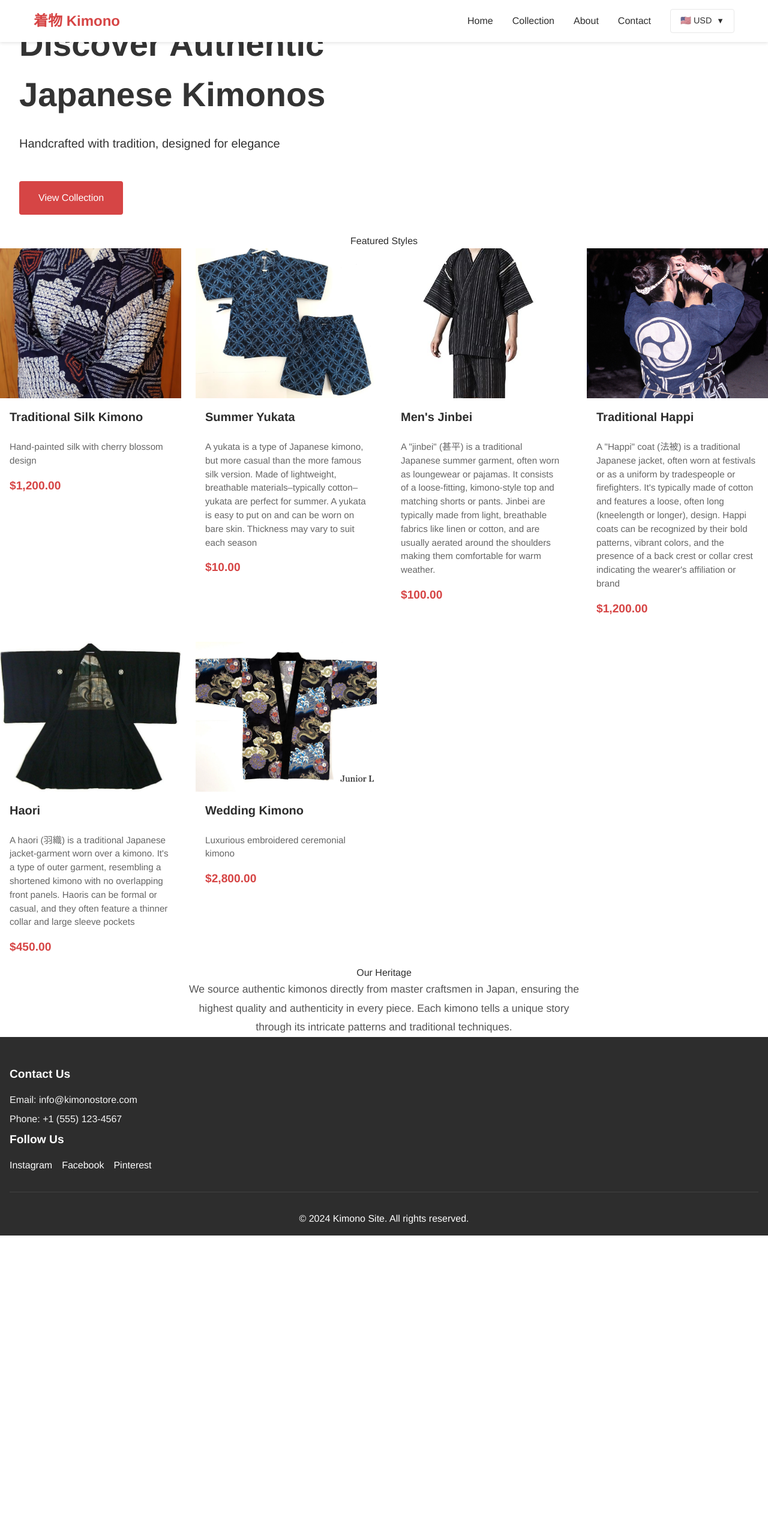
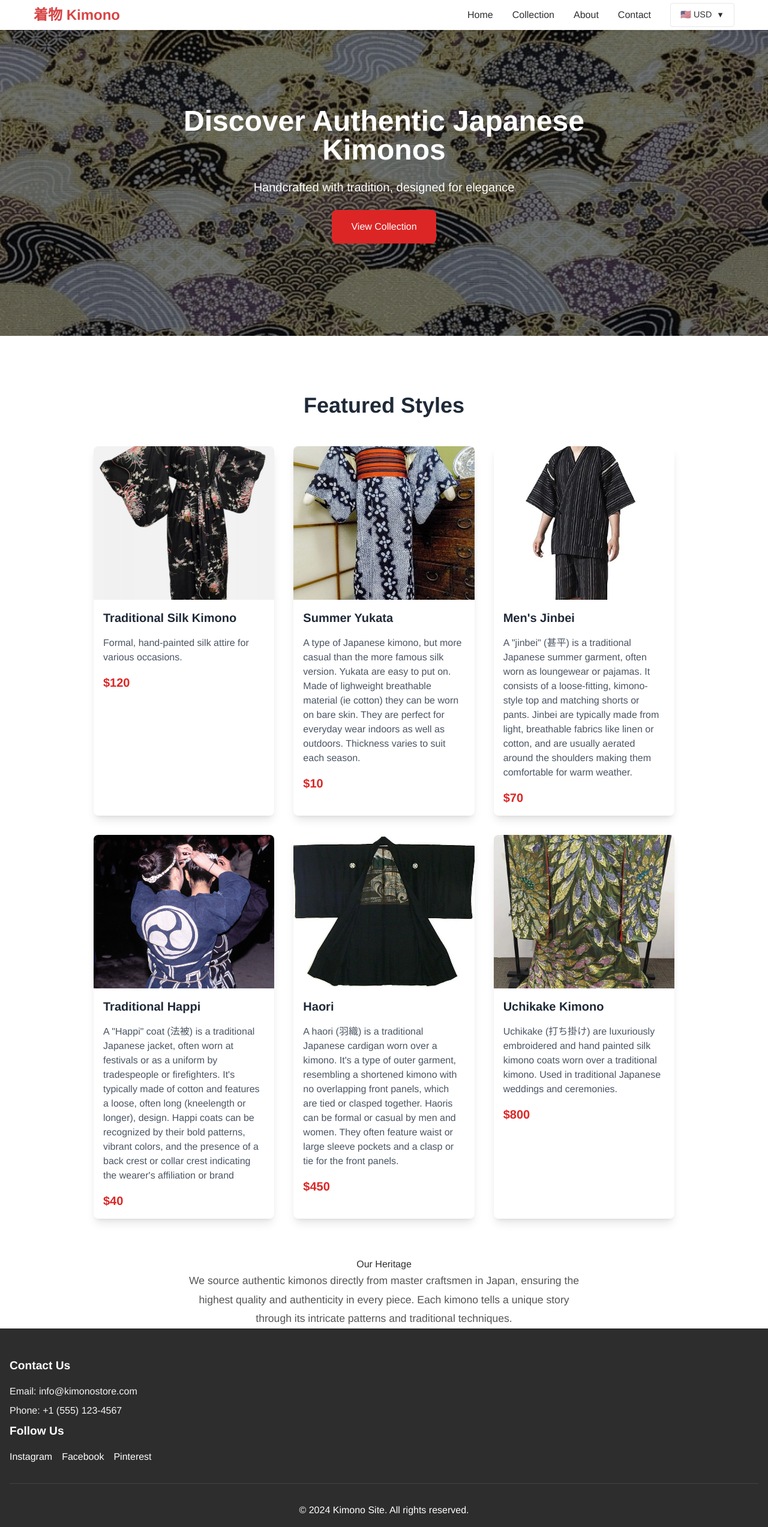
Before and after one commit to sosukebrause/KimonoRepo, a Flask app: page / in a window 1280 px wide. Shown: the whole page at 60% size. Before the commit the page ends 2060 px from the top, so only its background shows below. Run offline with Flask 2, Linux system fonts and the light colour scheme; some libraries are stand-ins or nearby versions.

Commit message:
add more text to index, change pics, enable #hero and tailwind styles

```diff
--- a/static/css/style.css
+++ b/static/css/style.css
@@ -30,13 +30,13 @@ header {
   width: 100%;
   top: 0;
   z-index: 1000;
-  height: 70px;
+  height: 50px;
 }
 
 nav {
   max-width: 1200px;
   margin: 0 auto;
-  padding: 1rem;
+  padding: 0.5rem 1rem;
   display: flex;
   justify-content: space-between;
   align-items: center;
@@ -130,57 +130,10 @@ nav a:hover {
   color: var(--primary);
 }
 
-/* Hero Section */
-#hero {
-  height: 100vh;
-  background: linear-gradient(rgba(0, 0, 0, 0.5), rgba(0, 0, 0, 0.5)),
-    url("../images/hero-bg.jpg") center/cover;
-  display: flex;
-  align-items: center;
-  justify-content: center;
-  text-align: center;
-  color: white;
-  padding: 0 1rem;
-  padding-top: 70px; /* Match header height instead of negative margin */
-  margin-top: 0;
-}
-
-.hero-content {
-  max-width: 800px;
-  padding: 2rem;
-}
-
-.hero-content h1 {
-  font-size: 3.5rem;
-  margin-bottom: 1.5rem;
-  font-weight: bold;
-}
-
-.hero-content p {
-  font-size: 1.25rem;
-  margin-bottom: 2rem;
-}
-
-.cta-button {
-  display: inline-block;
-  padding: 1rem 2rem;
-  background-color: var(--primary);
-  color: white;
-  text-decoration: none;
-  border-radius: 4px;
-  margin-top: 1rem;
-  transition: background-color 0.3s ease;
-  font-weight: 500;
-}
-
-.cta-button:hover {
-  background-color: #b83a3a;
-}
-
 /* Featured Section */
 #featured {
   padding: 4rem 1rem;
-  padding-top: 6rem; /* Increased top padding when not after hero */
+  padding-top: 6rem;
   max-width: 1000px;
   margin: 0 auto;
 }
@@ -195,20 +148,18 @@ h2 {
 
 .kimono-grid {
   display: grid;
-  grid-template-columns: repeat(
-    auto-fit,
-    minmax(250px, 1fr)
-  ); /* Reduced from 300px */
-  gap: 1.5rem; /* Reduced from 2rem */
+  grid-template-columns: repeat(3, 1fr); /* Three columns */
+  gap: 2rem;
   margin: 0 auto;
+  max-width: 1200px; /* Increased to accommodate three cards */
 }
 
 .kimono-card {
   background: white;
   border-radius: 8px;
   overflow: hidden;
-  box-shadow: 0 2px 5px rgba(0, 0, 0, 0.1);
-  transition: transform 0.3s ease;
+  box-shadow: 0 4px 12px rgba(0, 0, 0, 0.15);
+  transition: transform 0.3s ease, box-shadow 0.3s ease;
   height: 100%;
   display: flex;
   flex-direction: column;
@@ -216,6 +167,7 @@ h2 {
 
 .kimono-card:hover {
   transform: translateY(-5px);
+  box-shadow: 0 8px 16px rgba(0, 0, 0, 0.2);
 }
 
 .kimono-card img {
@@ -331,11 +283,17 @@ footer {
   }
 
   .kimono-grid {
-    grid-template-columns: repeat(auto-fit, minmax(200px, 1fr));
+    grid-template-columns: repeat(2, 1fr); /* Two columns on tablets */
+  }
+}
+
+@media (max-width: 480px) {
+  .kimono-grid {
+    grid-template-columns: 1fr; /* Single column on mobile */
   }
 }
 
 /* Add a class for pages without hero section */
 .content-with-header {
-  padding-top: 70px; /* Match header height */
+  padding-top: calc(50px + 2rem); /* Header height + extra spacing */
 }
--- a/templates/base.html
+++ b/templates/base.html
@@ -17,8 +17,6 @@
         box-sizing: border-box;
       }
       /* Disable Tailwind's base styles for our custom components */
-      #hero,
-      #featured,
       #about,
       .kimono-card,
       .footer-content {
--- a/templates/contact.html
+++ b/templates/contact.html
@@ -3,7 +3,10 @@ content %}
 <div class="container mx-auto px-4 py-8 content-with-header">
   <!-- Contact Form Section -->
   <section class="mb-12">
-    <h2 class="text-3xl font-bold mb-6">Contact Us</h2>
+    <section id="hero">
+      <h2 class="text-3xl font-bold mb-6">Contact Us</h2>
+    </section>
+
     {% with messages = get_flashed_messages(with_categories=true) %} {% if
     messages %} {% for category, message in messages %}
     <div
--- a/templates/index.html
+++ b/templates/index.html
@@ -1,63 +1,93 @@
 {% extends "base.html" %} {% block title %}Home{% endblock %} {% block content
 %}
 <main>
-  <section id="hero">
-    <div class="hero-content">
-      <h1>Discover Authentic Japanese Kimonos</h1>
-      <p>Handcrafted with tradition, designed for elegance</p>
-      <a href="#collection" class="cta-button">View Collection</a>
+  <section
+    id="hero"
+    class="h-[70vh] bg-cover bg-center flex items-center justify-center text-white relative"
+    style="background-image: linear-gradient(rgba(0, 0, 0, 0.5), rgba(0, 0, 0, 0.5)), url('{{ url_for('static', filename='images/fabric-cover.jpg') }}')"
+  >
+    <div class="max-w-4xl mx-auto px-4 py-8 text-center">
+      <h1 class="text-5xl font-bold mb-6 mt-6">
+        Discover Authentic Japanese Kimonos
+      </h1>
+      <p class="text-xl mb-6">
+        Handcrafted with tradition, designed for elegance
+      </p>
+      <a
+        href="#collection"
+        class="inline-block px-8 py-4 bg-red-600 text-white font-medium rounded-lg hover:bg-red-700 transition-colors"
+        >View Collection</a
+      >
     </div>
   </section>
 
-  <section id="featured">
-    <h2>Featured Styles</h2>
-    <div class="kimono-grid">
-      <div class="kimono-card">
+  <section id="featured" class="py-16 px-4 max-w-7xl mx-auto">
+    <h2 class="text-4xl font-bold text-center text-gray-800 mb-12">
+      Featured Styles
+    </h2>
+    <div class="grid grid-cols-3 gap-8">
+      <div
+        class="bg-white rounded-lg overflow-hidden shadow-lg transition-transform hover:-translate-y-1 hover:shadow-xl"
+      >
         <img
-          src="{{ url_for('static', filename='images/kimono1.jpg') }}"
+          src="{{ url_for('static', filename='images/kimono4.jpg') }}"
           alt="Traditional Silk Kimono"
+          class="w-full h-64 object-cover"
         />
-        <h3>Traditional Silk Kimono</h3>
-        <p>Hand-painted silk with cherry blossom design</p>
-        <span class="price">$1,200</span>
+        <h3 class="text-xl font-bold text-gray-800 p-4">
+          Traditional Silk Kimono
+        </h3>
+        <p class="text-gray-600 px-4 pb-4">
+          Formal, hand-painted silk attire for various occasions.
+        </p>
+        <span class="block px-4 pb-4 text-xl font-bold text-red-600">$120</span>
       </div>
-      <div class="kimono-card">
+      <div
+        class="bg-white rounded-lg overflow-hidden shadow-lg transition-transform hover:-translate-y-1 hover:shadow-xl"
+      >
         <img
-          src="{{ url_for('static', filename='images/kimono2.jpg') }}"
+          src="{{ url_for('static', filename='images/yukata0.jpg') }}"
           alt="Summer Yukata"
+          class="w-full h-64 object-cover"
         />
-        <h3>Summer Yukata</h3>
-        <p>
-          A yukata is a type of Japanese kimono, but more casual than the more
-          famous silk version. Made of lightweight, breathable
-          materials–typically cotton–yukata are perfect for summer. A yukata is
-          easy to put on and can be worn on bare skin. Thickness may vary to
-          suit each season
+        <h3 class="text-xl font-bold text-gray-800 p-4">Summer Yukata</h3>
+        <p class="text-gray-600 px-4 pb-4">
+          A type of Japanese kimono, but more casual than the more famous silk
+          version. Yukata are easy to put on. Made of lighweight breathable
+          material (ie cotton) they can be worn on bare skin. They are perfect
+          for everyday wear indoors as well as outdoors. Thickness varies to
+          suit each season.
         </p>
-        <span class="price">$10</span>
+        <span class="block px-4 pb-4 text-xl font-bold text-red-600">$10</span>
       </div>
-      <div class="kimono-card">
+      <div
+        class="bg-white rounded-lg overflow-hidden shadow-lg transition-transform hover:-translate-y-1 hover:shadow-xl"
+      >
         <img
           src="{{ url_for('static', filename='images/jinbei1.jpg') }}"
-          alt="Wedding Kimono"
+          alt="Men's Jinbei"
+          class="w-full h-64 object-cover"
         />
-        <h3>Men's Jinbei</h3>
-        <p>
+        <h3 class="text-xl font-bold text-gray-800 p-4">Men's Jinbei</h3>
+        <p class="text-gray-600 px-4 pb-4">
           A "jinbei" (甚平) is a traditional Japanese summer garment, often worn
           as loungewear or pajamas. It consists of a loose-fitting, kimono-style
           top and matching shorts or pants. Jinbei are typically made from
           light, breathable fabrics like linen or cotton, and are usually
           aerated around the shoulders making them comfortable for warm weather.
         </p>
-        <span class="price">$100</span>
+        <span class="block px-4 pb-4 text-xl font-bold text-red-600">$70</span>
       </div>
-      <div class="kimono-card">
+      <div
+        class="bg-white rounded-lg overflow-hidden shadow-lg transition-transform hover:-translate-y-1 hover:shadow-xl"
+      >
         <img
           src="{{ url_for('static', filename='images/happi.jpg') }}"
-          alt="Traditional Silk Kimono"
+          alt="Traditional Happi"
+          class="w-full h-64 object-cover"
         />
-        <h3>Traditional Happi</h3>
-        <p>
+        <h3 class="text-xl font-bold text-gray-800 p-4">Traditional Happi</h3>
+        <p class="text-gray-600 px-4 pb-4">
           A "Happi" coat (法被) is a traditional Japanese jacket, often worn at
           festivals or as a uniform by tradespeople or firefighters. It's
           typically made of cotton and features a loose, often long (kneelength
@@ -65,30 +95,41 @@
           patterns, vibrant colors, and the presence of a back crest or collar
           crest indicating the wearer's affiliation or brand
         </p>
-        <span class="price">$1,200</span>
+        <span class="block px-4 pb-4 text-xl font-bold text-red-600">$40</span>
       </div>
-      <div class="kimono-card">
+      <div
+        class="bg-white rounded-lg overflow-hidden shadow-lg transition-transform hover:-translate-y-1 hover:shadow-xl"
+      >
         <img
           src="{{ url_for('static', filename='images/haori.jpg') }}"
-          alt="Summer Yukata"
+          alt="Haori"
+          class="w-full h-64 object-cover"
         />
-        <h3>Haori</h3>
-        <p>
-          A haori (羽織) is a traditional Japanese jacket-garment worn over a
-          kimono. It's a type of outer garment, resembling a shortened kimono
-          with no overlapping front panels. Haoris can be formal or casual, and
-          they often feature a thinner collar and large sleeve pockets
+        <h3 class="text-xl font-bold text-gray-800 p-4">Haori</h3>
+        <p class="text-gray-600 px-4 pb-4">
+          A haori (羽織) is a traditional Japanese cardigan worn over a kimono.
+          It's a type of outer garment, resembling a shortened kimono with no
+          overlapping front panels, which are tied or clasped together. Haoris
+          can be formal or casual by men and women. They often feature waist or
+          large sleeve pockets and a clasp or tie for the front panels.
         </p>
-        <span class="price">$450</span>
+        <span class="block px-4 pb-4 text-xl font-bold text-red-600">$450</span>
       </div>
-      <div class="kimono-card">
+      <div
+        class="bg-white rounded-lg overflow-hidden shadow-lg transition-transform hover:-translate-y-1 hover:shadow-xl"
+      >
         <img
-          src="{{ url_for('static', filename='images/kimono3.jpg') }}"
+          src="{{ url_for('static', filename='images/uchikake1.jpg') }}"
           alt="Wedding Kimono"
+          class="w-full h-64 object-cover"
         />
-        <h3>Wedding Kimono</h3>
-        <p>Luxurious embroidered ceremonial kimono</p>
-        <span class="price">$2,800</span>
+        <h3 class="text-xl font-bold text-gray-800 p-4">Uchikake Kimono</h3>
+        <p class="text-gray-600 px-4 pb-4">
+          Uchikake (打ち掛け) are luxuriously embroidered and hand painted silk
+          kimono coats worn over a traditional kimono. Used in traditional
+          Japanese weddings and ceremonies.
+        </p>
+        <span class="block px-4 pb-4 text-xl font-bold text-red-600">$800</span>
       </div>
     </div>
   </section>
```
Also changed, not shown: static/images/fabric-cover.jpg (added), static/images/kimono4.jpg (added), static/images/uchikake1.jpg (added), static/images/yukata0.jpg (added).
